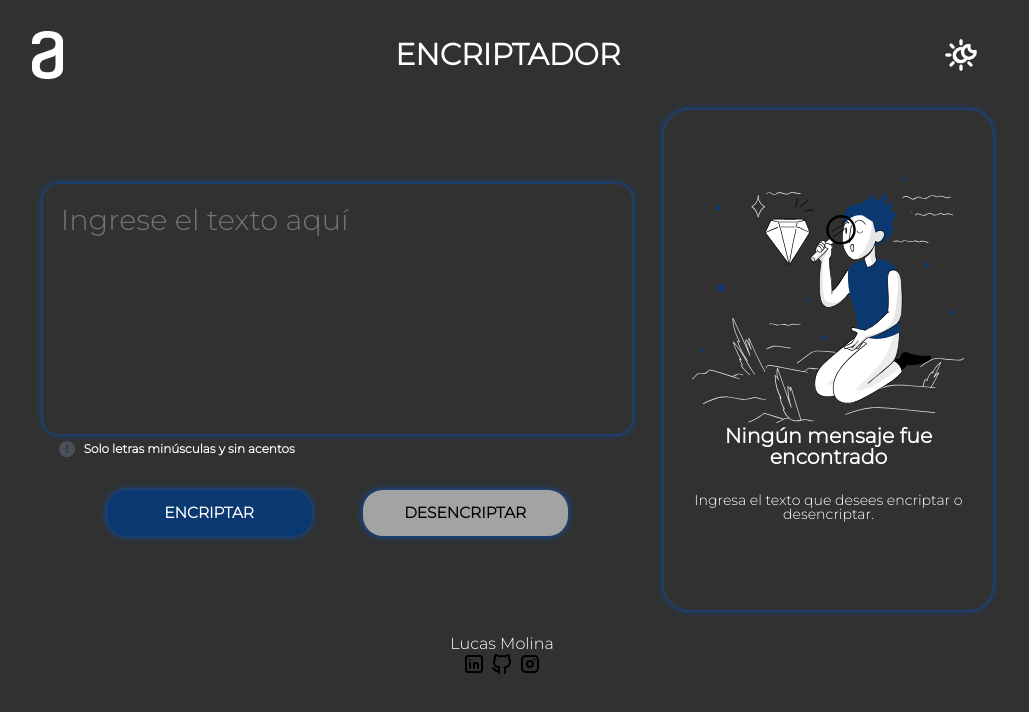
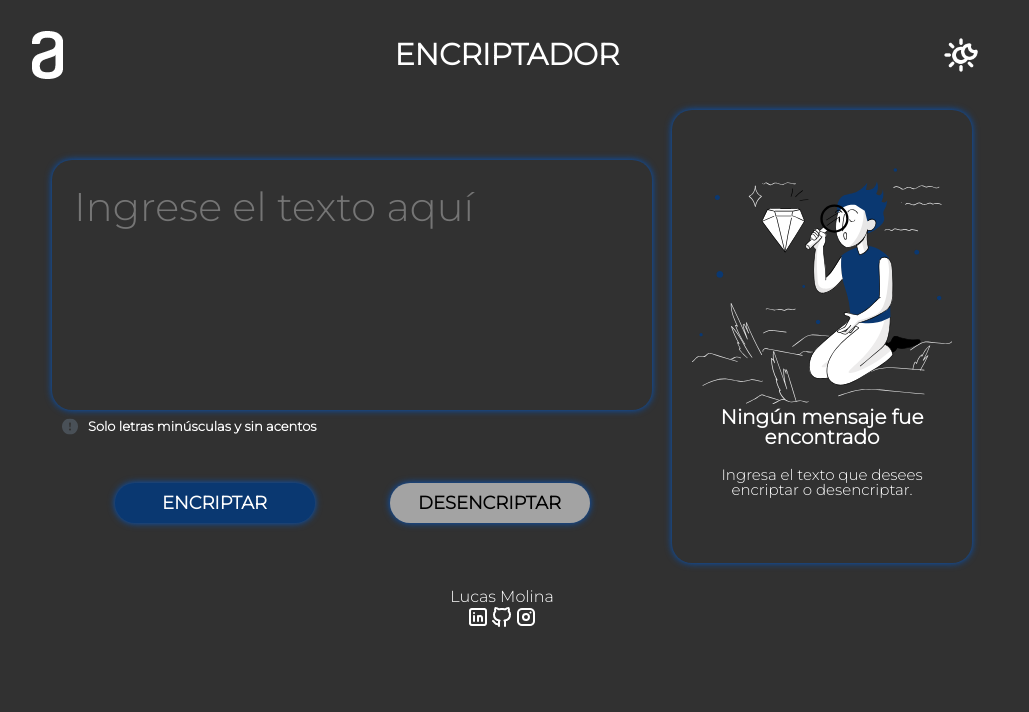
Before and after one commit to LucasIvan/challenge_one_encriptador, a plain HTML site: page index.html in a window 1280 px wide. Both pictures are taken after a click on the button 1099 px from the left and 55 px from the top of the page. Shown: the whole page, without its empty margins (138-1167 px from the left). Drawn offline with Linux system fonts and the light colour scheme.

Commit message:
media-queries-agregados

```diff
--- a/index.html
+++ b/index.html
@@ -12,7 +12,7 @@
     <body>
         <header class="header">
             <a href="https://www.aluracursos.com/" target="_blank" class="logo"></a>
-            <h1>ENCRIPTADOR</h1>
+            <h1><a href="index.html" class="casa">ENCRIPTADOR</a></h1>
             <button class="modo" type="button"></button>
         </header>
 
@@ -39,7 +39,7 @@
                         <p>Ingresa el texto que desees encriptar o desencriptar.</p>
                     </div>
                     <div id="mensaje" class="cont-mensaje">
-                        <p class="mensaje"></p>
+                        <p class="mensaje-enc"></p>
                         <button class="btn-copiar" onclick="btnCopiar()" type="button">COPIAR</button>
                     </div>
                 </div>
@@ -48,9 +48,11 @@
 
         <footer>
             <p>Lucas Molina</p>
-            <a href="https://www.linkedin.com/in/lucasmolina55/" target="_blank"><img src="img/linkedin.svg" alt=""></a>
-            <a href="https://github.com/LucasIvan" target="_blank"><img src="img/github.svg" alt=""></a>
-            <a href="https://www.instagram.com/lucasivanmolina/" target="_blank"><img src="img/instagram.svg" alt=""></a>
+            <div class="redes">
+                <a href="https://www.linkedin.com/in/lucasmolina55/" target="_blank" ><div class="linkedin"></div></a>
+                <a href="https://github.com/LucasIvan" target="_blank"><div class="github"></div></a>
+                <a href="https://www.instagram.com/lucasivanmolina/" target="_blank"><div class="instagram"></div></a>
+            </div>
         </footer>
         <script src="scripts/scripts.js"></script>
         <script src="scripts/encriptador.js"></script>
--- a/scripts/encriptador.js
+++ b/scripts/encriptador.js
@@ -1,5 +1,5 @@
 const textArea = document.querySelector(".input-text");
-const mensaje = document.querySelector(".mensaje");
+const mensaje = document.querySelector(".mensaje-enc");
 
 function btnEncriptar() {
     document.getElementById("previo").style.display = "none";
--- a/scripts/scripts.js
+++ b/scripts/scripts.js
@@ -4,7 +4,7 @@ boton.addEventListener('click', () => {
   document.body.classList.toggle("modo-oscuro");
   document.querySelector(".modo").classList.toggle("modo-oscuro");
   document.querySelector(".logo").classList.toggle("modo-oscuro");
-  document.querySelector("h1").classList.toggle("modo-oscuro");
+  document.querySelector(".casa").classList.toggle("modo-oscuro");
   document.querySelector(".user-text").classList.toggle("modo-oscuro");
   document.querySelector("textarea").classList.toggle("modo-oscuro");
   document.querySelector("p").classList.toggle("modo-oscuro");
@@ -12,5 +12,8 @@ boton.addEventListener('click', () => {
   document.querySelector(".btn-desencr").classList.toggle("modo-oscuro");
   document.querySelector(".section-2").classList.toggle("modo-oscuro");
   document.querySelector(".btn-copiar").classList.toggle("modo-oscuro");
-  document.querySelector(".mensaje").classList.toggle("modo-oscuro");
+  document.querySelector(".mensaje-enc").classList.toggle("modo-oscuro");
+  document.querySelector(".linkedin").classList.toggle("modo-oscuro");
+  document.querySelector(".github").classList.toggle("modo-oscuro");
+  document.querySelector(".instagram").classList.toggle("modo-oscuro");
 });
--- a/style/style.css
+++ b/style/style.css
@@ -40,22 +40,22 @@ body{
     background-repeat: no-repeat;
 }
 
-h1{
+.casa{
     font-size: 30px;
     color: #0A3871;
     font-weight: bold;
+    text-decoration: none;
 }
 
 main{
     display: flex;
-    padding: 0 4vw;
     justify-content: center;
-    align-items: center;
 }
 
 .section-1{
-    width: 50%;
-    padding: 0 2em;
+    width: 600px;
+    padding: 0 20px;
+    margin-top: 50px;
 }
 
 .user-text{
@@ -63,16 +63,16 @@ main{
     background-color: var(--back-mClaro);
     height: 250px;
     width: 100%;
-    border-radius: 1em;
+    border-radius: 20px;
     box-shadow: 1px 1px 10px 2px #c0c0c0;
-    padding: 1em;
+    padding: 20px;
 }
 
 .user-text textarea{
     color: #0A3871;
     border: none;
     resize: none;
-    font-size: 1.8em;
+    font-size: 40px;
     height: 100%;
     width: 100%;
 }
@@ -83,23 +83,23 @@ main{
 
 .alert4users{
     display: flex;
-    margin-bottom: 1em;
-    padding: 0 1em;
+    margin-bottom: 10px;
+    padding: 0 10px;
 }
 
 .alert4users p{
-    font-size: 0.75em;
+    font-size: 13px;
     font-weight: bold;
-    margin: 0.75em;
+    margin: 10px;
     color: #575757;
 }
 
 .buttons{
     box-sizing: border-box;
-    margin-top: 2vw;
+    margin: 40px 0;
     display: flex;
-    justify-content: space-between;
-    padding: 0 3vw;
+    justify-content:space-around;
+    padding: 0 25px;
 }
 
 .btn-encr{
@@ -107,12 +107,12 @@ main{
     background-color: #0A3871;
     color: #FFFFFF;
     border: none;
-    font-size: 1.2vw;
+    font-size: 18px;
     border-radius: 20px;
-    width: 40%;
-    height: 3em;
+    width: 200px;
+    height: 40px;
     font-weight: bold;
-    margin: 0 2vw;
+    margin: 0 20px;
     box-shadow: 1px 1px 10px 2px #c0c0c0;
 }
 
@@ -133,12 +133,12 @@ main{
     background-color: #a3a3a3;
     color: #000000;
     border: none;
-    font-size: 1.2vw;
+    font-size: 18px;
     border-radius: 20px;
-    width: 40%;
-    height: 3em;
+    width: 200px;
+    height: 40px;
     font-weight: bold;
-    margin: 0 2vw;
+    margin: 0 20px;
     box-shadow: 1px 1px 10px 2px #c0c0c0;
 }
 
@@ -156,19 +156,19 @@ main{
 .section-2{
     box-sizing: border-box;
     display: flex;
-    width: 28%;
-    height: 500px;
-    padding: 1vw;
-    border-radius: 2vw;
+    width: 300px;
+    min-width: 250px;
+    padding: 10px;
+    border-radius: 20px;
     flex-direction: column;
-    justify-content:space-evenly;
+    justify-content:center;
     background-color: #FFFFFF;
     box-shadow: 1px 1px 10px 2px #c0c0c0;
 }
 
 .cont-section2{
     height: 100%;
-    padding: 1em;
+    padding: 10px;
 }
 
 .cont-previo img{
@@ -177,34 +177,29 @@ main{
 }
 
 .cont-previo h3{
-    font-size: 1.6vw;
+    font-size: 20px;
     text-align: center;
     font-weight: bold;
 }
 
 .cont-previo p{
-    font-size: 1.1vw;
+    font-size: 15px;
     text-align: center;
-    margin-top: 2vw;
+    margin-top: 20px;
 }
 
 .cont-mensaje{
     display: none;
     flex-direction: column;
     height: 100%;
-    width: 100%;
 }
 
-.mensaje{
-    box-sizing: border-box;
-    padding: 1em;
+.mensaje-enc{
+    padding: 15px;
     color: var(--texto-mClaro);
-    border: none;
-    border-radius: 1vw;
-    font-size: 1.8em;
-    resize: none;
+    border-radius: 20px;
+    font-size: 30px;
     height: 85%;
-    width: 100%;
 }
 
 .mensaje:focus, .mensaje:active{
@@ -241,9 +236,38 @@ footer{
     margin-top: 2vw;
 }
 
+.redes{
+    display: flex;
+    justify-content: center;
+}
+
+.linkedin{
+    width: 24px;
+    height: 24px;
+    background-image: url(../img/linkedin.svg);
+    background-position: center;
+    background-repeat: no-repeat;
+}
+
+.github{
+    width: 24px;
+    height: 24px;
+    background-image: url(../img/github.svg);
+    background-position: center;
+    background-repeat: no-repeat;
+}
+
+.instagram{
+    width: 24px;
+    height: 24px;
+    background-image: url(../img/instagram.svg);
+    background-position: center;
+    background-repeat: no-repeat;
+}
+
 /*--------------------MODO OSCURO-----------------------------*/
 
-body.modo-oscuro, h1.modo-oscuro{
+body.modo-oscuro, .casa.modo-oscuro{
     font-family: 'Montserrat', sans-serif;
     background-color: #313131;
     color: #FFFFFF;
@@ -253,8 +277,9 @@ body.modo-oscuro, h1.modo-oscuro{
     background-image: url(../img/modo-nocturno-inverted.png);
     background-color: var(--back-mOscuro);
     border: none;
-    height: 3vw;
-    width: 3vw;
+    background-size: contain;
+    height: 40px;
+    width: 40px;
 }
 
 .logo.modo-oscuro{
@@ -273,7 +298,7 @@ body.modo-oscuro, h1.modo-oscuro{
     background-color: var(--back-mOscuro);
 }
 
-.alert4users p.modo-oscuro, .mensaje.modo-oscuro{
+.alert4users p.modo-oscuro, .mensaje-enc.modo-oscuro{
     color: var(--back-mClaro);
 }
 
@@ -285,3 +310,59 @@ body.modo-oscuro, h1.modo-oscuro{
     background-color: var(--back-mOscuro);
     box-shadow: 0px 0px 7px #0357c4;
 }
+
+.linkedin.modo-oscuro{
+    width: 24px;
+    height: 24px;
+    background-image: url(../img/linkedin-inverted.png);
+    background-position: center;
+    background-repeat: no-repeat;
+}
+
+.github.modo-oscuro{
+    width: 24px;
+    height: 24px;
+    background-image: url(../img/github-inverted.png);
+    background-position: center;
+    background-repeat: no-repeat;
+}
+
+.instagram.modo-oscuro{
+    width: 24px;
+    height: 24px;
+    background-image: url(../img/instagram-inverted.png);
+    background-position: center;
+    background-repeat: no-repeat;
+}
+
+/* ********************* MEDIA QUERIES ********************************/
+
+@media (max-width: 800px) {
+    main{
+        flex-direction: column;
+        align-items: center;
+    }
+
+    .section-1{
+        width: 80%;
+        margin-top: 0px;
+    }
+
+    .cont-previo img{
+        display: none;
+    }
+
+    .section-2{
+        width: 80%;
+    }
+}
+
+@media (max-width: 550px) {
+    .buttons{
+        flex-direction: column;
+        align-items: center;
+    }
+    .btn-encr{
+        margin-bottom: 30px;
+    }
+}
```
Also changed, not shown: img/github-inverted.png (added), img/instagram-inverted.png (added), img/linkedin-inverted.png (added).
